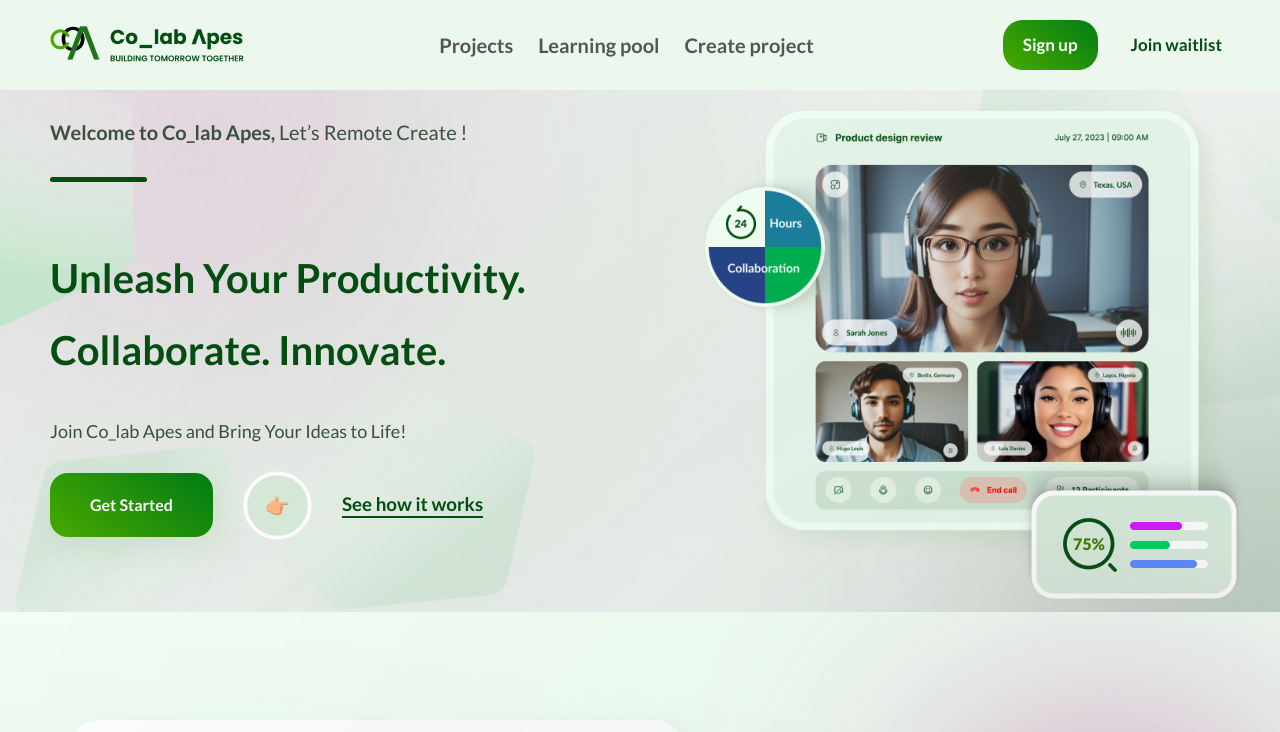
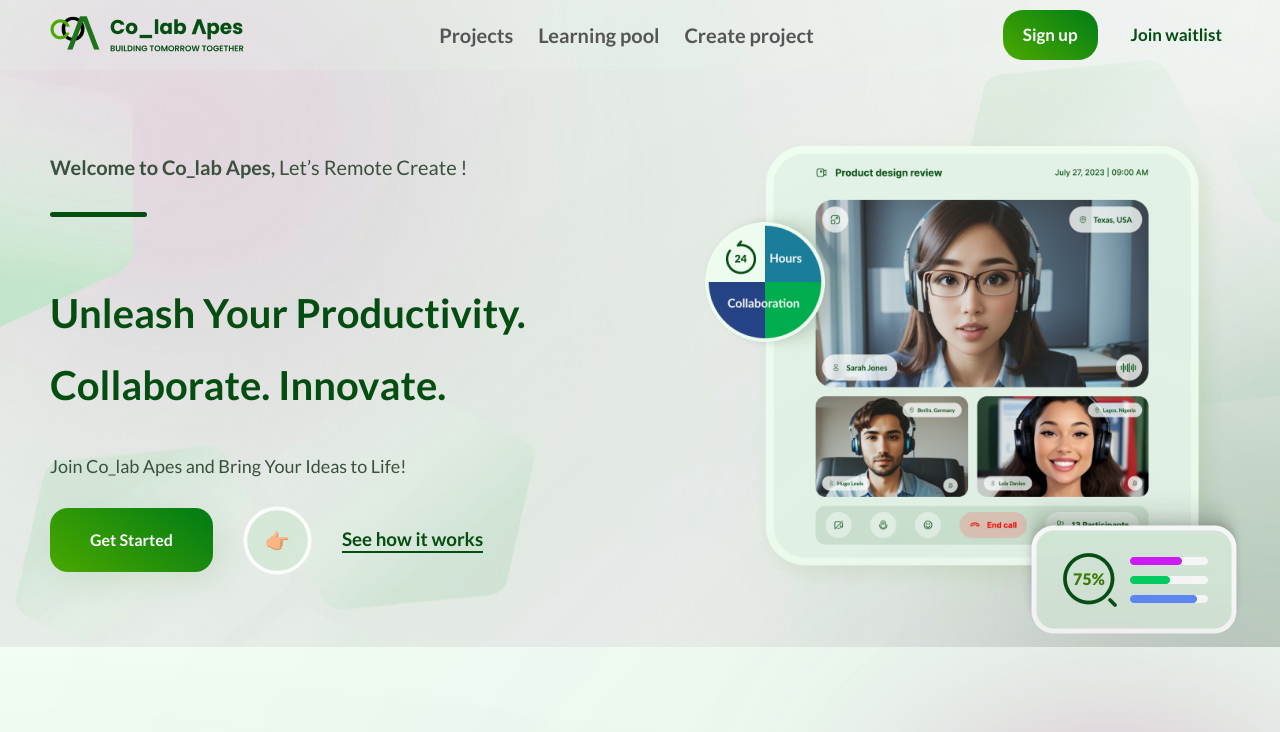
Before and after one commit to Colab-Apes/new_landing_page, a React (Vite) app: page / in a window 1280 px wide. Shown: the top 732 px of the page. Built offline with nearby package versions, Linux system fonts and the light colour scheme.

Commit message:
workin on it

```diff
--- a/src/NewLandingPage/components/Hero.jsx
+++ b/src/NewLandingPage/components/Hero.jsx
@@ -20,7 +20,7 @@ const Hero = () => {
         {/* <div className="z-[-1] absolute w-[387px] h-[324.991px] bg-[#C26AAA] blur-[150px] rounded-[387px] left-[-30rem]"></div>
         <div className=" absolute z-[-2] w-[200px] h-[649.982px] bg-[#054E12] blur-[350px] rounded-full left-[-30rem]"></div> */}
 
-        <div className="hero gap-x-20 xl:pt-10 w-full mx-auto flex flex-col md:flex-row justify-evenly md:justify-between items-center">
+        <div className="hero gap-x-20 xl:pt-24 w-full mx-auto flex flex-col md:flex-row justify-evenly md:justify-between items-center">
           <div className=" w-full md:w-[70%]  text-center md:text-left fade-in-left">
             <p className="text-primaryColor mb-7">
               <span className=" md:text-[1.58rem] lg:text-[2rem]  font-bold hidden md:block text-[#3B513F]">
--- a/src/NewLandingPage/components/Nav.jsx
+++ b/src/NewLandingPage/components/Nav.jsx
@@ -7,7 +7,7 @@ const Nav = () => {
   const [opensidenav, setopensidenav] = useState(false);
   return (
     <div className="w-full bg-[#ECF8EE] px-4 md:px-14  lg:px-20">
-      <nav className="lg:flex z-[100] font-lato px-4 md:px-14  lg:px-20 bg-[#ECF8EE] left-0 fixed  items-center justify-between w-full hidden  py-8">
+      <nav className="lg:flex z-[100] font-lato px-4 md:px-14  lg:px-20 bg-[#ECF8EE]/[20%] left-0 fixed  items-center justify-between w-full hidden  py-8 lg:py-4">
         <img src={logo} alt="" />
         <div className="flex items-center gap-x-10 text-[#555] font-bold text-[20px]">
           <p>Projects</p>
```
